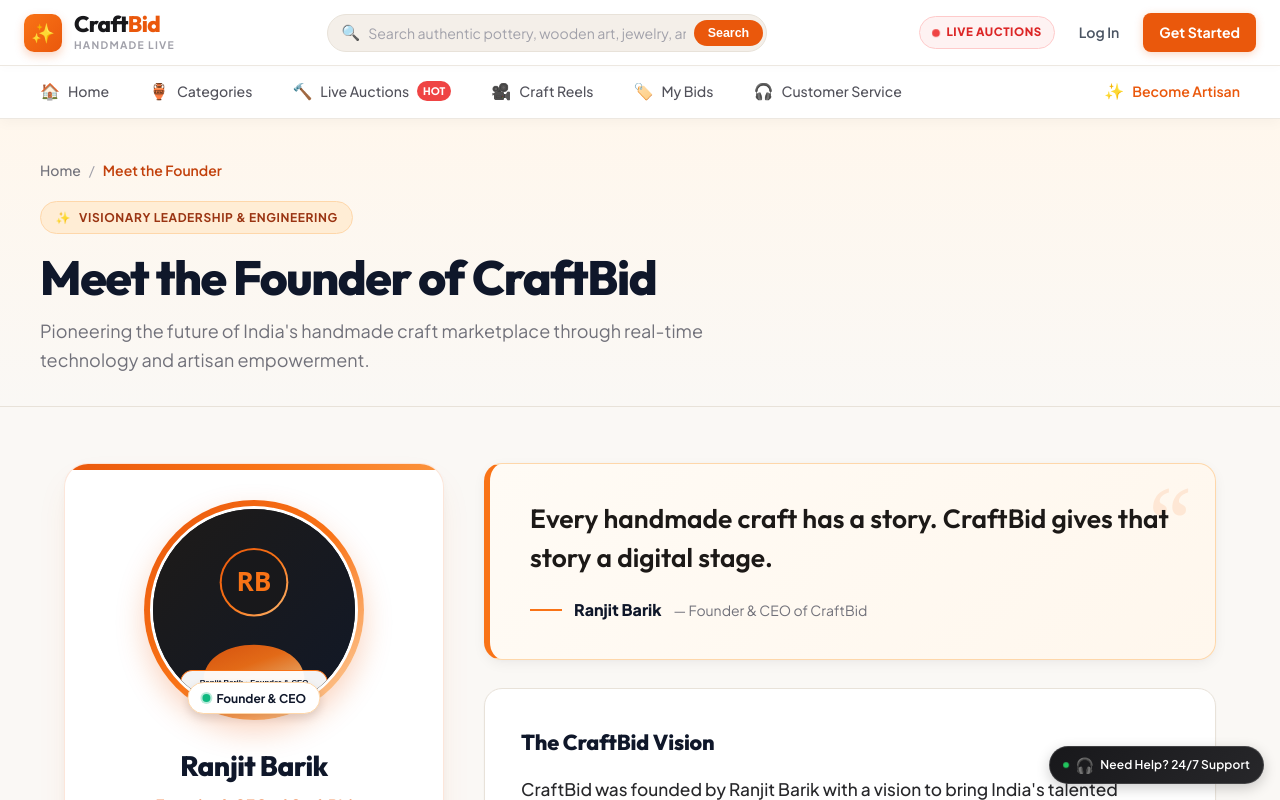
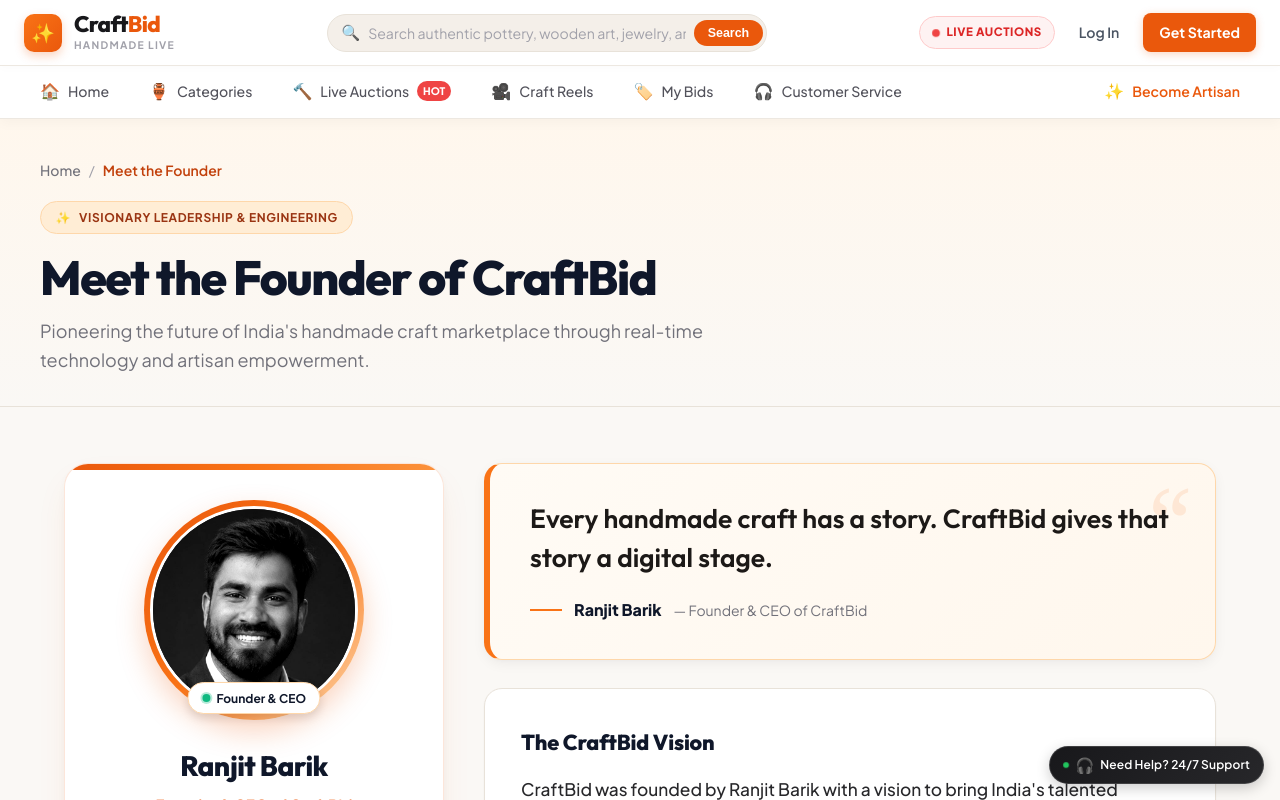
Before and after one commit to ranjitbarikofficial-cmd/CraftBiid, an Angular app in the folder craftbid-frontend/: page /founder in a window 1280 px wide. Shown: the top 800 px of the page. Built offline with nearby package versions, Linux system fonts and the light colour scheme.

Commit message:
feat(founder): add black & white portrait photo for Founder & CEO Ranjit Barik

```diff
--- a/craftbid-frontend/src/app/pages/founder/founder.css
+++ b/craftbid-frontend/src/app/pages/founder/founder.css
@@ -149,6 +149,8 @@
   height: 100%;
   border-radius: 50%;
   object-fit: cover;
+  object-position: center top;
+  filter: grayscale(100%) contrast(105%);
   background-color: #1e1b18;
   border: 3px solid #ffffff;
   display: block;
--- a/craftbid-frontend/src/app/pages/founder/founder.html
+++ b/craftbid-frontend/src/app/pages/founder/founder.html
@@ -33,7 +33,7 @@
             <div class="avatar-frame">
               @if (!imageError) {
                 <img
-                  src="/founder-placeholder.svg"
+                  src="/ranjit-barik.png"
                   [alt]="founderName + ' – ' + founderRole"
                   class="founder-photo"
                   (error)="onImageError()"
--- a/craftbid-frontend/src/app/pages/founder/founder.ts
+++ b/craftbid-frontend/src/app/pages/founder/founder.ts
@@ -153,7 +153,7 @@ export class Founder implements OnInit, OnDestroy {
 
     this.metaService.updateTag({
       property: 'og:image',
-      content: 'https://craftbid.co.in/craftbid.jpg',
+      content: 'https://craftbid.co.in/ranjit-barik.png',
     });
 
     this.metaService.updateTag({
@@ -181,7 +181,7 @@ export class Founder implements OnInit, OnDestroy {
 
     this.metaService.updateTag({
       name: 'twitter:image',
-      content: 'https://craftbid.co.in/craftbid.jpg',
+      content: 'https://craftbid.co.in/ranjit-barik.png',
     });
 
     // 5. Inject Canonical URL
@@ -229,7 +229,7 @@ export class Founder implements OnInit, OnDestroy {
           'description':
             "Founder and Developer of CraftBid, India's live handmade craft marketplace connecting artisans and customers through craft reels and live auctions.",
           'url': 'https://craftbid.co.in/founder',
-          'image': 'https://craftbid.co.in/founder-placeholder.svg',
+          'image': 'https://craftbid.co.in/ranjit-barik.png',
           'sameAs': [
             'https://www.linkedin.com/in/ranjitbarikofficial',
             'https://github.com/ranjitbarikofficial-cmd',
--- a/craftbid-frontend/src/app/pages/home/home-content/home-content.css
+++ b/craftbid-frontend/src/app/pages/home/home-content/home-content.css
@@ -1144,6 +1144,8 @@
   height: 100%;
   border-radius: 50%;
   object-fit: cover;
+  object-position: center top;
+  filter: grayscale(100%) contrast(105%);
   background-color: #1e1b18;
   border: 3px solid #ffffff;
   display: block;
--- a/craftbid-frontend/src/app/pages/home/home-content/home-content.html
+++ b/craftbid-frontend/src/app/pages/home/home-content/home-content.html
@@ -246,7 +246,7 @@
         <div class="founder-home-media">
           <div class="founder-home-avatar">
             <img
-              src="/founder-placeholder.svg"
+              src="/ranjit-barik.png"
               alt="Ranjit Barik – Founder & CEO of CraftBid"
               class="avatar-photo"
             />
```
Also changed, not shown: craftbid-frontend/public/ranjit-barik.jpg (added), craftbid-frontend/public/ranjit-barik.png (added).
